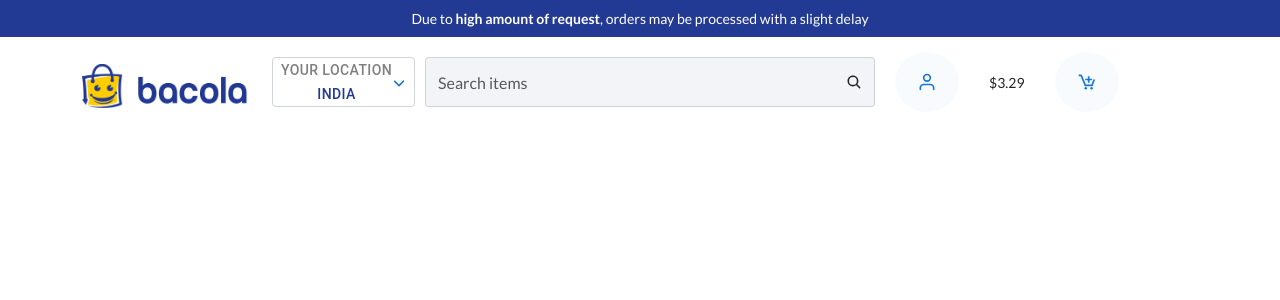
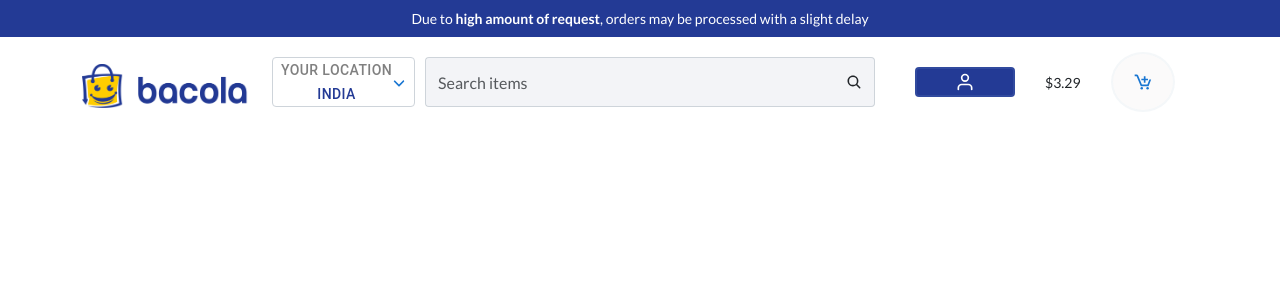
Before and after one commit to Shaaz-Ahmed/Ecommerce-app-Grocery-, a React (Create React App) app: page / in a window 1280 px wide. Shown: the top 300 px of the page. Built offline with nearby package versions, Linux system fonts and the light colour scheme.

Commit message:
complete code of header

```diff
--- a/src/Components/Header/index.js
+++ b/src/Components/Header/index.js
@@ -31,8 +31,7 @@ const Header = () => {
                             <div className="col-sm-10 d-flex align-items-center part2">
                                 <CountryDropDown />
 
-                                {/* Added margin-left directly to the input-group */}
-                                <div className="headerSearch d-flex align-items-center ml-3"> {/* Removed mr-3 */}
+                                <div className="headerSearch d-flex align-items-center ml-3">
                                     <div className="input-group" style={{ width: '450px', height: '50px' }}>
                                         <input
                                             type="text"
@@ -60,17 +59,15 @@ const Header = () => {
                                         </div>
                                     </div>
                                 </div>
-                                {/* Header search end here  */}
 
                                 <div className='part3 d-flex align-items-center ml-auto'>
                                 <Button
     className="circle"
     style={{
-                                            width: '60px', // Equal width for a perfect circle
-                                            height: '60px', // Equal height for a perfect circle
-                                            // border: '1px solid #ced4da', // Border color
-                                            borderRadius: '60%', // Make it a perfect circle
-                                            backgroundColor: 'rgba(173, 216, 230, 0.1)',
+        width: '100px', // Equal width for a perfect circle
+        height: '30px', // Equal height for a perfect circle
+        border: '2px solid rgba(173, 216, 230, 0.1)',
+        backgroundColor: '#233a95', // Background color set to #233a95
         display: 'flex', // Center the icon
         justifyContent: 'center', // Center the icon horizontally
         alignItems: 'center', // Center the icon vertically
@@ -78,29 +75,33 @@ const Header = () => {
         margin: '0' // Ensure no margin affects the circle shape
     }}
 >
-                                        <FiUser style={{ fontSize: '20px' }} /> {/* Increase icon size here */}
+    <FiUser style={{ fontSize: '20px', color: 'white' }} /> {/* Icon color set to white */}
 </Button>
+
 
                                     <div className='ml-auto'>
                                         <span className='price'> $3.29</span>
-
                                     </div>
 
-                                    <Button  className="circle1"
+                                    <Button
+                                        className="circle1"
                                         style={{
                                             width: '60px', // Equal width for a perfect circle
                                             height: '60px', // Equal height for a perfect circle
-                                            // border: '1px solid #ced4da', // Border color
-                                            borderRadius: '60%', // Make it a perfect circle
-                                            backgroundColor: 'rgba(173, 216, 230, 0.1)',
+                                            border: '2px solid rgba(173, 216, 230, 0.1)',
+                                            borderRadius: '50%', // Make it a perfect circle
+                                           backgroundColor: 'rgba(217, 202, 202, 0.1)',
+
                                             display: 'flex', // Center the icon
                                             justifyContent: 'center', // Center the icon horizontally
                                             alignItems: 'center', // Center the icon vertically
                                             padding: '0', // Ensure no padding affects the circle shape
                                             margin: '0' // Ensure no margin affects the circle shape
-                                        }} > <BiCartAdd  style={{ fontSize: '20px' }} /> </Button>
+                                        }}
+                                    >
+                                        <BiCartAdd style={{ fontSize: '20px' }} />
+                                    </Button>
                                 </div>
-
                             </div>
                         </div>
                     </div>
--- a/src/index.css
+++ b/src/index.css
@@ -32,7 +32,7 @@ header .part3 .circle{align-items: center; justify-content: center; min-width: 4
 width: 40px !important; border-radius: 50% !important; border: 1px solid rgba(0, 0, 0, 0.1) !important; color: #000; }
 
 .part3{
-    margin-left: 20px;
+    margin-left: 40px;
 }
 .price{
     margin-left: 30px;
```
Lines whose indentation alone changed are shown as unchanged.
